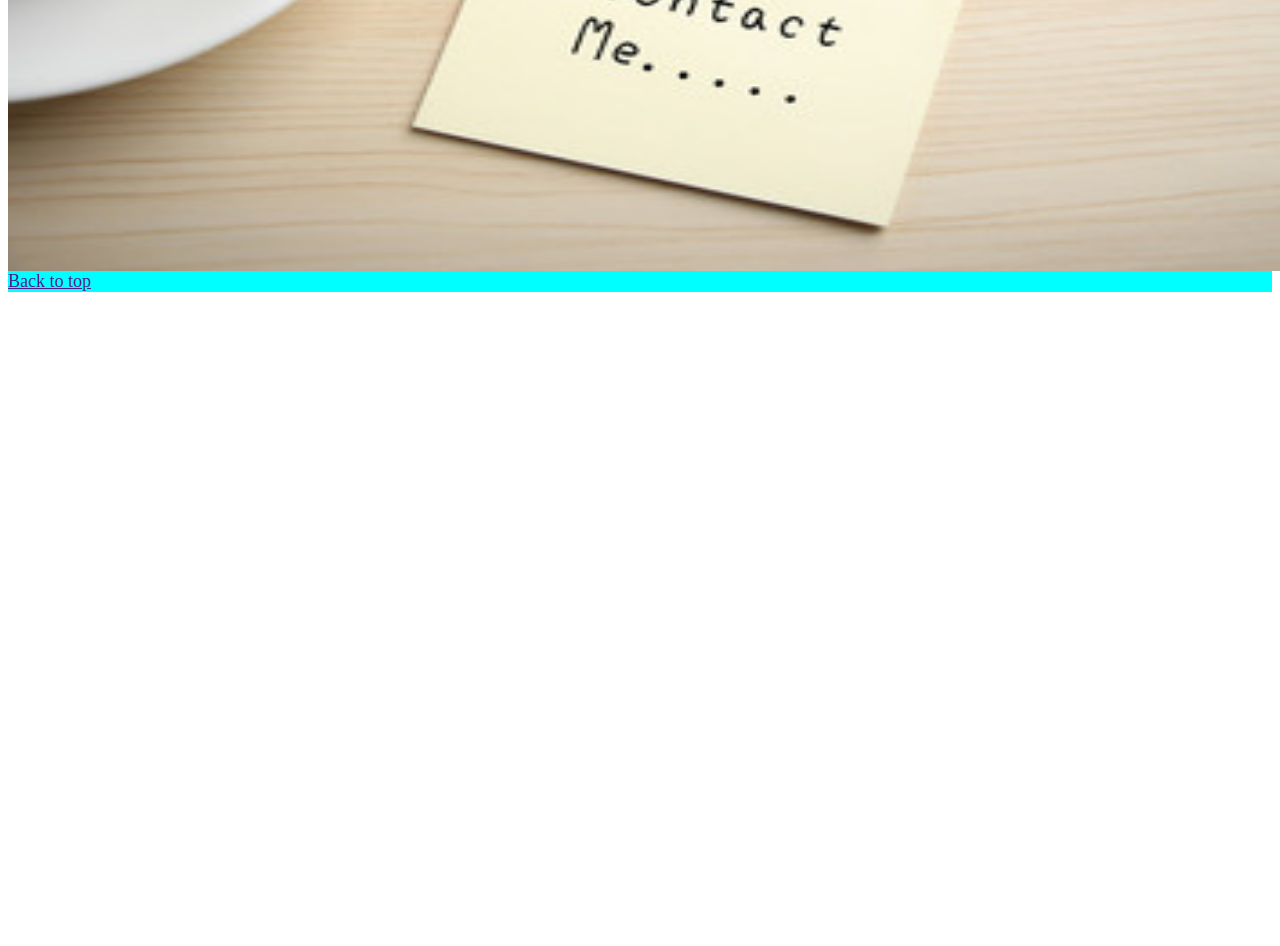
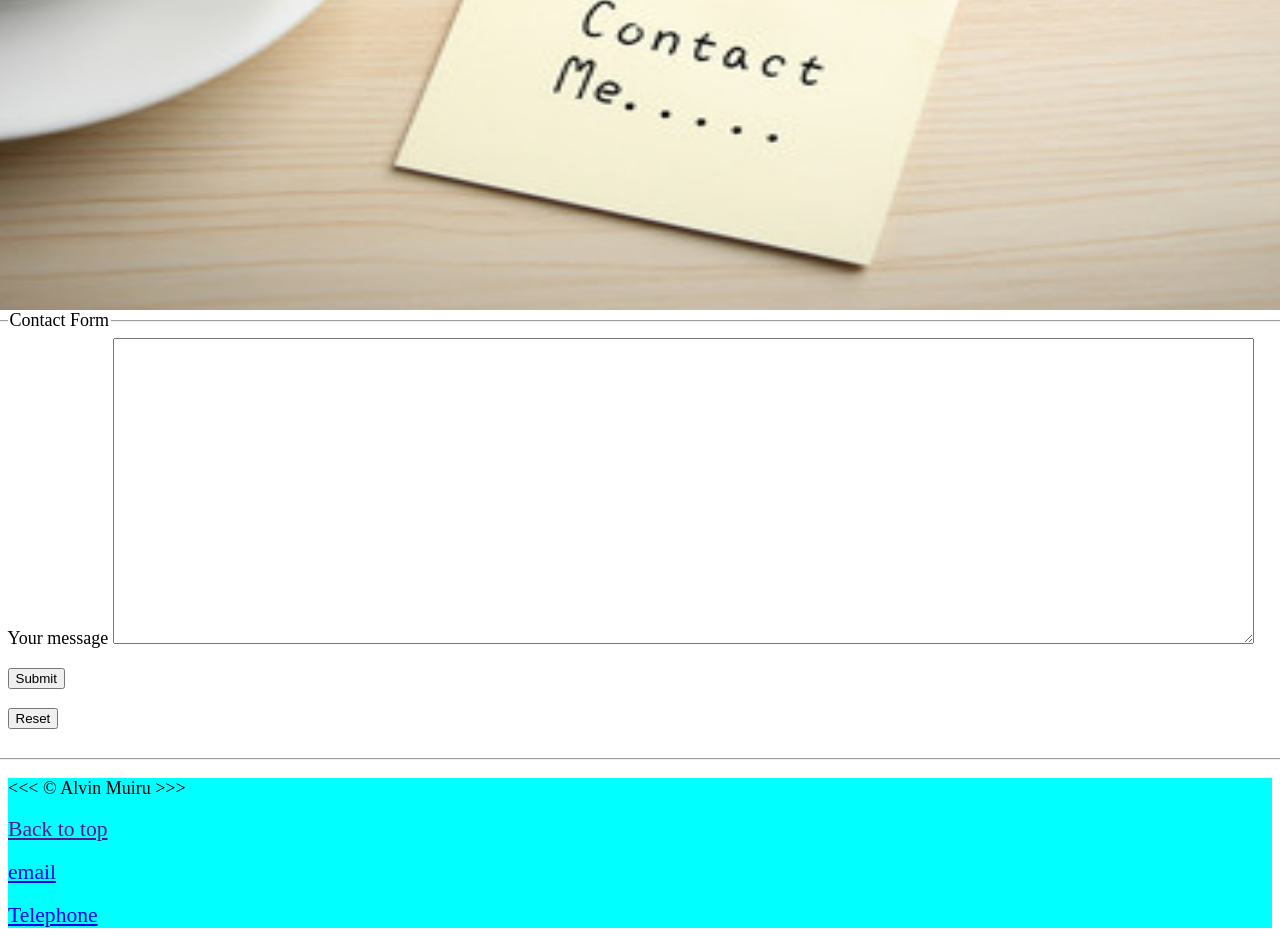
Before and after one commit to AlvinMuiru/My-personal-website, a plain HTML site: page contact.html in a window 1280 px wide. Shown: the part 541-1487 px from the top of the page. Before the commit the page ends 841 px from the top, so only its background shows below. Drawn offline with Linux system fonts and the light colour scheme.

Commit message:
Finishing contact me page

```diff
--- a/contact.html
+++ b/contact.html
@@ -25,11 +25,24 @@
 
     <main>
     <img src="img/240_F_84365785_HxkgzEJ3ArqlVF7kvgc5Zhg2FYrQgSan.jpg" alt="contact me" width="1300" height="650">
+    <section>
+    <fieldset>
+        <legend>Contact Form</legend>
+        <label for="message">Your message</label>
+        <textarea name="message" id="message" cols="140" rows="20"></textarea>
+       <p> <button type="submit" formaction="" formmethod="Submit">Submit</button></p>
+       <p> <button type="reset" formaction="" formmethod="">Reset</button></p>
+    </section>
+    </fieldset>
 
     </main>
 
     <footer>
+        <p>&lt;&lt;&lt; &copy; Alvin Muiru &gt;&gt;&gt; </p>
     <a href="">Back to top</a>
+    <br>
+    <p><a href="mailto:alvinamuiru2022@gmail.com">email</a></p>
+    <p><a href="tel:0756729407">Telephone</a></p>
 
     </footer>
 
--- a/style.css
+++ b/style.css
@@ -5,10 +5,18 @@ html {
 
 header, footer {
     background-color: aqua;
-
+    position: sticky;
 
 }
 
+head {
+    top: 0;
+}
+
+header, nav, main  {
+    display:grid;
+    place-content:center;
+}
 ul li {
     list-style-type: none;
 
@@ -78,3 +86,40 @@ nav {
     grid-row-start: 1;
     grid-row-end:3;
  }
+
+ a {
+    font-size: larger;
+ }
+ a:hover,a:active {
+    color: orangered;
+ }
+
+ /*VERY SMALL*/
+ @media screen and (max-width:576px) {
+    body {
+        font-size: x-small;
+    }
+
+ }
+ /*SMALL*/
+ @media screen and (min-width: 576px) {
+   body {
+font-size: small;
+width: auto;
+}
+
+}
+/*Mediunm*/
+@media screen and (min-width:768px)  {
+    body {
+ font-size: medium;
+    }
+
+}
+/*LARGE*/
+@media screen and (min-width:992px)  {
+    body {
+ font-size:large;
+    }
+
+}
```
Also changed, not shown: about.html (+1 -1 lines), index.html (+1 -1 lines), img/19-Best-About-Me-Page-Examples-and-How-to-Write-a-Killer-About-Me-Page-1-1-1.png (added), img/diamond-me-sign-on-black-600w-186756794.webp (deleted).
